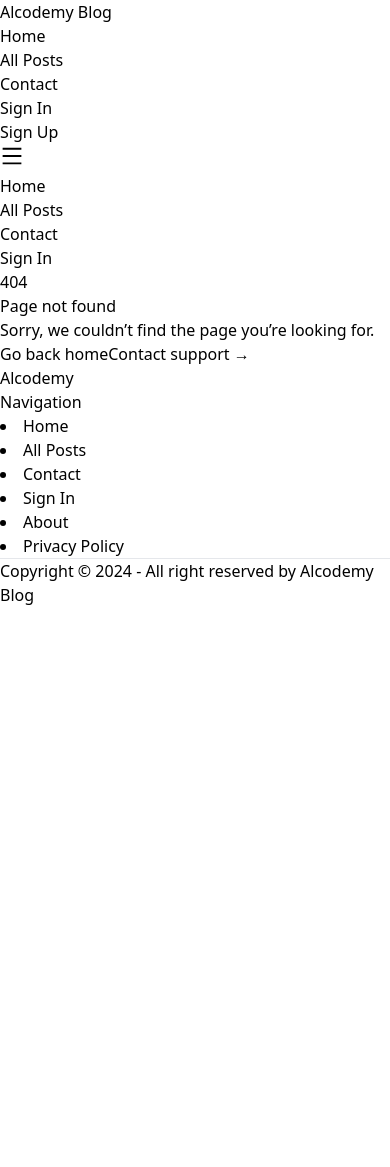
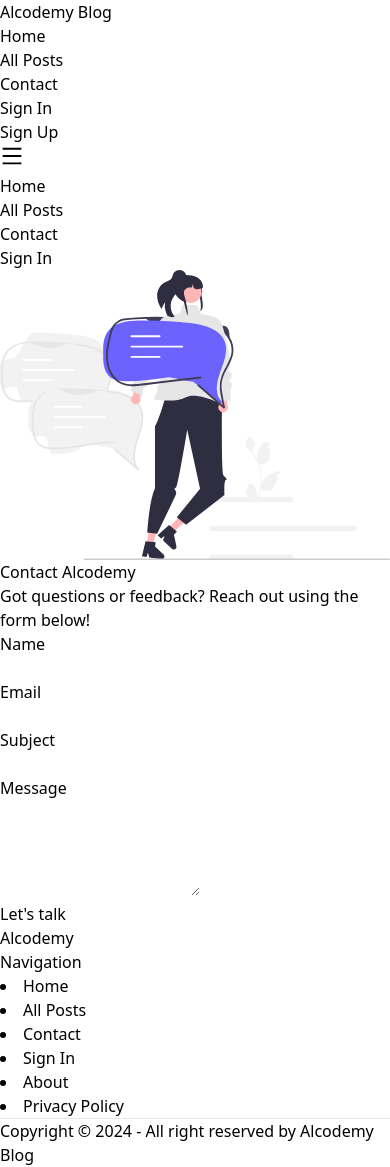
Before and after one commit to Shubham-Guptaji/MERN-Blog-Frontend, a React (Vite) app: page /contact in a window 390 px wide. Before the commit the page ends 844 px from the top, so only its background shows below. Built offline with nearby package versions, Linux system fonts and the light colour scheme.

Commit message:
Page: Completed the Contact Us Page

```diff
--- a/src/App.jsx
+++ b/src/App.jsx
@@ -1,6 +1,7 @@
 
 import { Route,Routes } from "react-router-dom";
 
+import Contact from "./Pages/Contact";
 import  HomePage from "./Pages/HomePage";
 import NotFound from "./Pages/NotFound";
 
@@ -10,6 +11,7 @@
     <>
       <Routes>
         <Route path="/" element={<HomePage/>} />
+        <Route path="/contact" element={<Contact/>} />
 
         <Route path="*" element={<NotFound />} />
       </Routes>
--- a/src/Components/Home/Auth-Recent-Card.jsx
+++ b/src/Components/Home/Auth-Recent-Card.jsx
@@ -8,6 +8,8 @@
           <img
             src={props.element.public_image.resource_url}
             alt={props.element.title}
+            height="1600px"
+            width="900px"
             className="w-full aspect-video"
             onClick={() => {
               navigate(`/post/${props.element.url}`);
--- a/src/Components/Home/Trending-Cards.jsx
+++ b/src/Components/Home/Trending-Cards.jsx
@@ -8,6 +8,8 @@
           <img
             src={props.element.public_image.resource_url}
             alt={props.element.title}
+            height="1600px"
+            width="900px"
             className="aspect-video cursor-pointer"
             onClick={() => {
                 navigate(`/post/${props.element.url}`);
--- a/src/Helper/axiosInstance.js
+++ b/src/Helper/axiosInstance.js
@@ -2,8 +2,8 @@
 
 // Set up axios instance for making axios requests
 
-// const BASE_URL = "http://localhost:5000/api/v1";
-const BASE_URL = "https://alcoblog.alcodemy.tech/api/v1";
+const BASE_URL = "http://localhost:5000/api/v1";
+// const BASE_URL = "https://alcoblog.alcodemy.tech/api/v1";
 
 const axiosInstance = axios.create();
 
--- a/src/Layout.js/Layout.jsx
+++ b/src/Layout.js/Layout.jsx
@@ -20,8 +20,8 @@
   const year = date.getFullYear();
 
   return (
-    <>
-      <nav className=" sticky top-0 z-50 w-full bg-indigo-600">
+    <div className="flex min-h-screen flex-col ">
+      <nav className="sticky top-0 z-50 w-full bg-indigo-600">
         <div className="container mx-auto  items-center justify-between px-3 text-white md:w-10/12">
           <div className="flex w-full items-center justify-between py-2">
             {/* Logo */}
@@ -84,7 +84,7 @@
         </div>
       </nav>
       {children}
-      <footer className="w-full bg-indigo-600">
+      <footer className="relative bottom-0 w-full bg-indigo-600 mt-auto">
         <div className="container footer mx-auto items-center p-10 px-3 text-neutral-content md:w-10/12">
           <aside>
             <p className="text-3xl font-bold">Alcodemy</p>
@@ -119,7 +119,7 @@
           </aside>
         </div>
       </footer>
-    </>
+    </div>
   );
 };
 
--- /dev/null
+++ b/src/Pages/Contact.jsx
@@ -0,0 +1,187 @@
+import { useState } from "react";
+import toast from "react-hot-toast";
+
+import ContactImage from "../assets/undraw_things_to_say_re_jpcg.svg"
+import axiosInstance from "../Helper/axiosInstance";
+import Layout from "../Layout.js/Layout";
+
+const Contact = () => {
+  const [userInput, setUserInput] = useState({
+    name: "",
+    email: "",
+    subject: "",
+    message: "",
+  });
+
+  const handleInputChange = (event) => {
+    const { name, value } = event.target;
+    setUserInput({ ...userInput, [name]: value });
+  };
+
+  const handleFormSubmit = async (event) => {
+    event.preventDefault();
+    if (
+      !userInput.name ||
+      !userInput.email ||
+      !userInput.subject ||
+      !userInput.message
+    ) {
+      toast.error("All fields are mandatory.");
+      return;
+    }
+
+    // email validation using regex
+    if (
+      !userInput.email.match(/^[a-zA-Z0-9._%+-]+@[a-zA-Z0-9.-]+\.[a-zA-Z]{2,}$/)
+    ) {
+      toast.error("Invalid email id");
+      return;
+    }
+
+    try {
+      let res = axiosInstance.post("/contact", {...userInput});
+      toast.promise(res, {
+        loading: "Submitting contact form",
+        success: (data) => {
+          return data?.data?.message;
+        },
+        error: "Failed to Submit the form",
+      });
+      res = await res;
+      // clearing the input fields after successfull submission of form
+      if (res?.data?.success) {
+        setUserInput({
+          name: "",
+          email: "",
+          subject: "",
+          message: "",
+        });
+      }
+    } catch (error) {
+      toast.error(error.message);
+    }
+  };
+  return (
+    <Layout>
+      <div className="isolate min-h-[calc(100dvh-240px)] bg-white px-6 py-24 sm:py-32 lg:px-8 flex gap-3 items-center lg:flex-row flex-col">
+        <div className="lg:w-6/12 mb-16">
+          <img src={ContactImage} alt="Alcodemy Contact" className="w-full" />
+        </div>
+        <div className="lg:w-6/12">
+        <div
+          className="absolute inset-x-0 top-[-10rem] -z-10 transform-gpu overflow-hidden blur-3xl sm:top-[-20rem]"
+          aria-hidden="true"
+        >
+          <div
+            className="relative left-1/2 -z-10 aspect-[1155/678] w-[36.125rem] max-w-none -translate-x-1/2 rotate-[30deg] bg-gradient-to-tr from-[#ff80b5] to-[#9089fc] opacity-30 sm:left-[calc(50%-40rem)] sm:w-[72.1875rem]"
+            style={{
+              clipPath:
+                "polygon(74.1% 44.1%, 100% 61.6%, 97.5% 26.9%, 85.5% 0.1%, 80.7% 2%, 72.5% 32.5%, 60.2% 62.4%, 52.4% 68.1%, 47.5% 58.3%, 45.2% 34.5%, 27.5% 76.7%, 0.1% 64.9%, 17.9% 100%, 27.6% 76.8%, 76.1% 97.7%, 74.1% 44.1%)",
+            }}
+          />
+        </div>
+        <div className="mx-auto max-w-2xl text-center">
+          <h2 className="text-3xl font-bold tracking-tight text-gray-900 sm:text-4xl">
+            Contact Alcodemy
+          </h2>
+          <p className="mt-2 text-lg leading-8 text-gray-600">
+            Got questions or feedback? Reach out using the form below!
+          </p>
+        </div>
+        <form
+          className="mx-auto mt-16 max-w-xl sm:mt-20"
+          onSubmit={handleFormSubmit}
+        >
+          <div>
+            <label
+              htmlFor="name"
+              className="block text-sm font-semibold leading-6 text-gray-900"
+            >
+              Name
+            </label>
+            <div className="mt-2.5">
+              <input
+                type="text"
+                name="name"
+                id="name"
+                value={userInput.name}
+                onChange={handleInputChange}
+                autoComplete="given-name"
+                className="block w-full rounded-md border-0 px-3.5 py-2 text-gray-900 shadow-sm ring-1 ring-inset ring-gray-300 placeholder:text-gray-400 focus:ring-2 focus:ring-inset focus:ring-indigo-600 sm:text-sm sm:leading-6"
+              />
+            </div>
+          </div>
+
+          <div className="mt-2 sm:col-span-2">
+            <label
+              htmlFor="email"
+              className="block text-sm font-semibold leading-6 text-gray-900"
+            >
+              Email
+            </label>
+            <div className="mt-2.5">
+              <input
+                type="email"
+                name="email"
+                id="email"
+                value={userInput.email}
+                onChange={handleInputChange}
+                autoComplete="email"
+                className="block w-full rounded-md border-0 px-3.5 py-2 text-gray-900 shadow-sm ring-1 ring-inset ring-gray-300 placeholder:text-gray-400 focus:ring-2 focus:ring-inset focus:ring-indigo-600 sm:text-sm sm:leading-6"
+              />
+            </div>
+          </div>
+          <div className="mt-2 sm:col-span-2">
+            <label
+              htmlFor="subject"
+              className="block text-sm font-semibold leading-6 text-gray-900"
+            >
+              Subject
+            </label>
+            <div className="mt-2.5">
+              <input
+                type="text"
+                name="subject"
+                id="subject"
+                value={userInput.subject}
+                onChange={handleInputChange}
+                autoComplete="subject"
+                className="block w-full rounded-md border-0 px-3.5 py-2 text-gray-900 shadow-sm ring-1 ring-inset ring-gray-300 placeholder:text-gray-400 focus:ring-2 focus:ring-inset focus:ring-indigo-600 sm:text-sm sm:leading-6"
+              />
+            </div>
+          </div>
+          <div className="mt-2 sm:col-span-2">
+            <label
+              htmlFor="message"
+              className="block text-sm font-semibold leading-6 text-gray-900"
+            >
+              Message
+            </label>
+            <div className="mt-2.5">
+              <textarea
+                name="message"
+                id="message"
+                rows={4}
+                value={userInput.message}
+                onChange={handleInputChange}
+                className="block w-full rounded-md border-0 px-3.5 py-2 text-gray-900 shadow-sm ring-1 ring-inset ring-gray-300 placeholder:text-gray-400 focus:ring-2 focus:ring-inset focus:ring-indigo-600 sm:text-sm sm:leading-6"
+                defaultValue={""}
+              />
+            </div>
+          </div>
+          <div className="mt-10">
+            <button
+              type="submit"
+              className="block w-full rounded-md bg-indigo-600 px-3.5 py-2.5 text-center text-sm font-semibold text-white shadow-sm hover:bg-indigo-500 focus-visible:outline focus-visible:outline-2 focus-visible:outline-offset-2 focus-visible:outline-indigo-600"
+            >
+              Let&apos;s talk
+            </button>
+          </div>
+        </form>
+        </div>
+      </div>
+    </Layout>
+  );
+};
+
+export default Contact;
--- a/src/Pages/NotFound.jsx
+++ b/src/Pages/NotFound.jsx
@@ -4,7 +4,7 @@
 const NotFound = () => {
   return (
     <Layout>
-      <main className="grid h-screen place-items-center bg-white px-6 py-24 sm:py-32 lg:px-8">
+      <main className="grid place-items-center bg-white px-6 py-24 sm:py-32 lg:px-8">
         <div className="text-center">
           <p className="text-base font-semibold text-indigo-600">404</p>
           <h1 className="mt-4 text-3xl font-bold tracking-tight text-gray-900 sm:text-5xl">
--- a/src/Redux/blogSlice.js
+++ b/src/Redux/blogSlice.js
@@ -13,7 +13,6 @@
 export const getHomePagePosts = createAsyncThunk("/get", async () => {
     try {
         const res = axiosInstance.get("/blogs/");
-
         const response = await res;
         return response.data.data;
     } catch (err) {
```
Also changed, not shown: src/Pages/HomePage.jsx (+21 -10 lines), src/assets/undraw_things_to_say_re_jpcg.svg (added).
